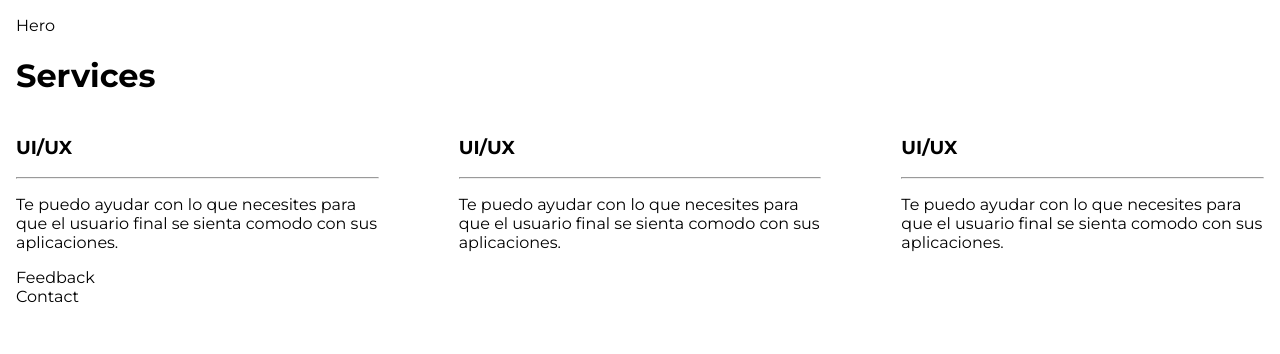
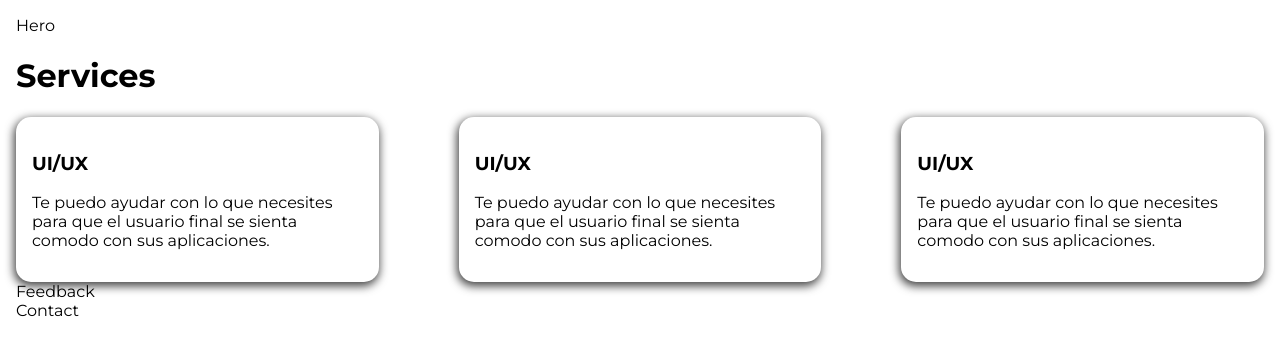
Before and after one commit to DevArturoOrtueta/dev-arturo-ortueta, a React (Vite) app: page / in a window 1280 px wide. Shown: the top 354 px of the page. Built offline with nearby package versions, Linux system fonts and the light colour scheme; a web font is replaced by a local one.

Commit message:
Card style added

```diff
--- a/src/components/Cards/Cards.css
+++ b/src/components/Cards/Cards.css
@@ -0,0 +1,7 @@
+.card {
+    -webkit-box-shadow: -1px 3px 16px 4px rgba(0,0,0,0.75);
+    -moz-box-shadow: -1px 3px 16px 4px rgba(0,0,0,0.75);
+    box-shadow: -1px 3px 10px 1px rgba(0,0,0,0.75);
+    border-radius: 15px;
+    padding: 1rem;
+}
--- a/src/components/Cards/Cards.jsx
+++ b/src/components/Cards/Cards.jsx
@@ -7,7 +7,6 @@ export const Cards = ({title, body}) => {
     <div className='card-title'>
         <h3>{title}</h3>
     </div>
-    <hr />
     <div className='card-body'>
         <p>{body}</p>
     </div>
```
